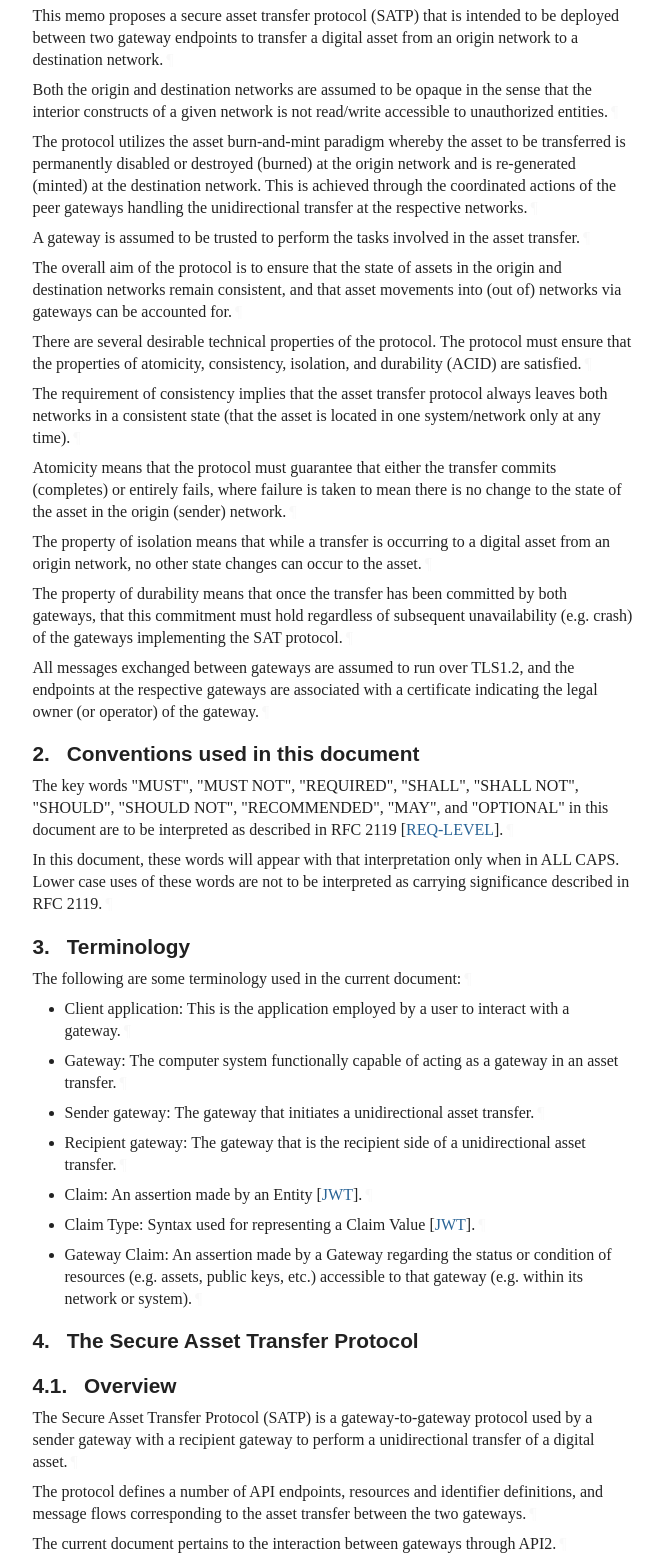
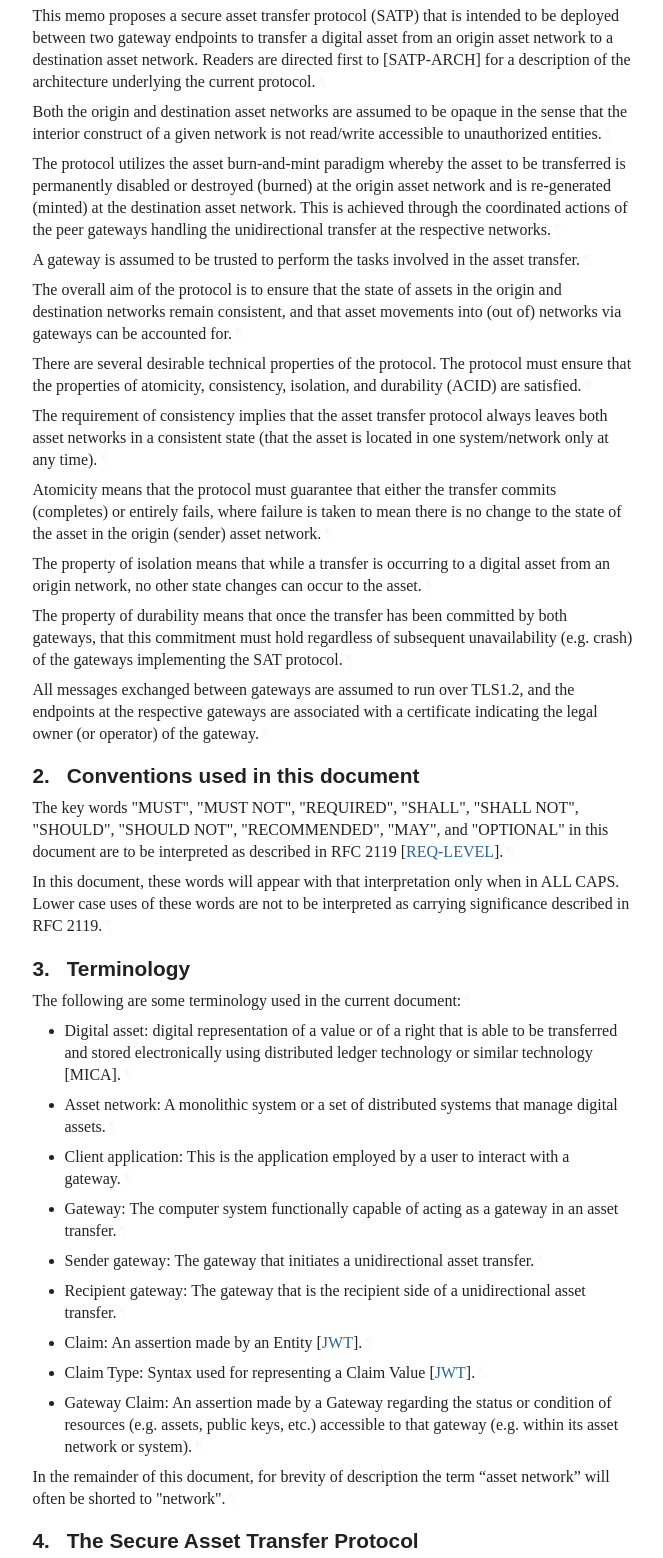
Before and after one commit to ietf-satp/draft-ietf-satp-core, a plain HTML site: page draft-ietf-satp-core.html in a window 1280 px wide. Shown: the part 962-2520 px from the top of the page, without its empty margins (92-755 px from the left). Drawn offline with Linux system fonts and the light colour scheme; a web font is replaced by a local one.

Commit message:
Script updating gh-pages from c5f4a34. [ci skip]

```diff
--- a/draft-ietf-satp-core.html
+++ b/draft-ietf-satp-core.html
@@ -1374,14 +1374,15 @@ svg :is([fill="white"], [fill^="#fff"]) {
 <a href="#section-1" class="section-number selfRef">1. </a><a href="#name-introduction" class="section-name selfRef">Introduction</a>
       </h2>
 <div id="introduction-doc">
-<p id="section-1-1">This memo proposes a secure asset transfer protocol (SATP) that is intended to be deployed between two gateway endpoints to transfer a digital asset from an origin network to a destination network.<a href="#section-1-1" class="pilcrow">¶</a></p>
-</div>
-<p id="section-1-2">Both the origin and destination networks are assumed to be opaque
-in the sense that the interior constructs of a given network
+<p id="section-1-1">This memo proposes a secure asset transfer protocol (SATP) that is intended to be deployed between two gateway endpoints to transfer a digital asset from an origin asset network to a destination asset network.
+Readers are directed first to [SATP-ARCH] for a description of the architecture underlying the current protocol.<a href="#section-1-1" class="pilcrow">¶</a></p>
+</div>
+<p id="section-1-2">Both the origin and destination asset networks are assumed to be opaque
+in the sense that the interior construct of a given network
 is not read/write accessible to unauthorized entities.<a href="#section-1-2" class="pilcrow">¶</a></p>
 <p id="section-1-3">The protocol utilizes the asset burn-and-mint paradigm whereby the asset
 to be transferred is permanently disabled or destroyed (burned)
-at the origin network and is re-generated (minted) at the destination network.
+at the origin asset network and is re-generated (minted) at the destination asset network.
 This is achieved through the coordinated actions of the peer gateways
 handling the unidirectional transfer at the respective networks.<a href="#section-1-3" class="pilcrow">¶</a></p>
 <p id="section-1-4">A gateway is assumed to be trusted to perform the tasks involved in the asset transfer.<a href="#section-1-4" class="pilcrow">¶</a></p>
@@ -1392,13 +1393,13 @@ and that asset movements into (out of) networks via gateways can be accounted fo
 The protocol must ensure that the properties of atomicity, consistency,
 isolation, and durability (ACID) are satisfied.<a href="#section-1-6" class="pilcrow">¶</a></p>
 <p id="section-1-7">The requirement of consistency implies that the
-asset transfer protocol always leaves both networks
+asset transfer protocol always leaves both asset networks
 in a consistent state (that the asset is located in
 one system/network only at any time).<a href="#section-1-7" class="pilcrow">¶</a></p>
 <p id="section-1-8">Atomicity means that the protocol must guarantee
 that either the transfer commits (completes) or entirely fails,
 where failure is taken to mean there is no change to the
-state of the asset in the origin (sender) network.<a href="#section-1-8" class="pilcrow">¶</a></p>
+state of the asset in the origin (sender) asset network.<a href="#section-1-8" class="pilcrow">¶</a></p>
 <p id="section-1-9">The property of isolation means that while a transfer
 is occurring to a digital asset from an origin network,
 no other state changes can occur to the asset.<a href="#section-1-9" class="pilcrow">¶</a></p>
@@ -1436,32 +1437,40 @@ interpreted as carrying significance described in RFC 2119.<a href="#section-2-2
 </div>
 <ul class="normal">
 <li class="normal" id="section-3-2.1">
-          <p id="section-3-2.1.1">Client application: This is the application employed by a user
-to interact with a gateway.<a href="#section-3-2.1.1" class="pilcrow">¶</a></p>
+          <p id="section-3-2.1.1">Digital asset: digital representation of a value or of a right that is able to be
+transferred and stored electronically using distributed ledger technology or similar technology [MICA].<a href="#section-3-2.1.1" class="pilcrow">¶</a></p>
 </li>
         <li class="normal" id="section-3-2.2">
-          <p id="section-3-2.2.1">Gateway: The computer system functionally capable of acting
-as a gateway in an asset transfer.<a href="#section-3-2.2.1" class="pilcrow">¶</a></p>
+          <p id="section-3-2.2.1">Asset network: A monolithic system or a set of distributed systems that manage digital assets.<a href="#section-3-2.2.1" class="pilcrow">¶</a></p>
 </li>
         <li class="normal" id="section-3-2.3">
-          <p id="section-3-2.3.1">Sender gateway: The gateway that initiates a unidirectional asset transfer.<a href="#section-3-2.3.1" class="pilcrow">¶</a></p>
+          <p id="section-3-2.3.1">Client application: This is the application employed by a user
+to interact with a gateway.<a href="#section-3-2.3.1" class="pilcrow">¶</a></p>
 </li>
         <li class="normal" id="section-3-2.4">
-          <p id="section-3-2.4.1">Recipient gateway: The gateway that is the recipient side of
-a unidirectional asset transfer.<a href="#section-3-2.4.1" class="pilcrow">¶</a></p>
+          <p id="section-3-2.4.1">Gateway: The computer system functionally capable of acting
+as a gateway in an asset transfer.<a href="#section-3-2.4.1" class="pilcrow">¶</a></p>
 </li>
         <li class="normal" id="section-3-2.5">
-          <p id="section-3-2.5.1">Claim: An assertion made by an Entity <span>[<a href="#JWT" class="cite xref">JWT</a>]</span>.<a href="#section-3-2.5.1" class="pilcrow">¶</a></p>
+          <p id="section-3-2.5.1">Sender gateway: The gateway that initiates a unidirectional asset transfer.<a href="#section-3-2.5.1" class="pilcrow">¶</a></p>
 </li>
         <li class="normal" id="section-3-2.6">
-          <p id="section-3-2.6.1">Claim Type: Syntax used for representing a Claim Value <span>[<a href="#JWT" class="cite xref">JWT</a>]</span>.<a href="#section-3-2.6.1" class="pilcrow">¶</a></p>
+          <p id="section-3-2.6.1">Recipient gateway: The gateway that is the recipient side of
+a unidirectional asset transfer.<a href="#section-3-2.6.1" class="pilcrow">¶</a></p>
 </li>
         <li class="normal" id="section-3-2.7">
-          <p id="section-3-2.7.1">Gateway Claim: An assertion made by a Gateway regarding the status or
+          <p id="section-3-2.7.1">Claim: An assertion made by an Entity <span>[<a href="#JWT" class="cite xref">JWT</a>]</span>.<a href="#section-3-2.7.1" class="pilcrow">¶</a></p>
+</li>
+        <li class="normal" id="section-3-2.8">
+          <p id="section-3-2.8.1">Claim Type: Syntax used for representing a Claim Value <span>[<a href="#JWT" class="cite xref">JWT</a>]</span>.<a href="#section-3-2.8.1" class="pilcrow">¶</a></p>
+</li>
+        <li class="normal" id="section-3-2.9">
+          <p id="section-3-2.9.1">Gateway Claim: An assertion made by a Gateway regarding the status or
 condition of resources (e.g. assets, public keys, etc.)
-accessible to that gateway (e.g. within its network or system).<a href="#section-3-2.7.1" class="pilcrow">¶</a></p>
+accessible to that gateway (e.g. within its asset network or system).<a href="#section-3-2.9.1" class="pilcrow">¶</a></p>
 </li>
       </ul>
+<p id="section-3-3">In the remainder of this document, for brevity of description the term “asset network” will often be shorted to "network".<a href="#section-3-3" class="pilcrow">¶</a></p>
 </section>
 </div>
 <div id="the-secure-asset-transfer-protocol">
```
Also changed, not shown: draft-ietf-satp-core.txt.
